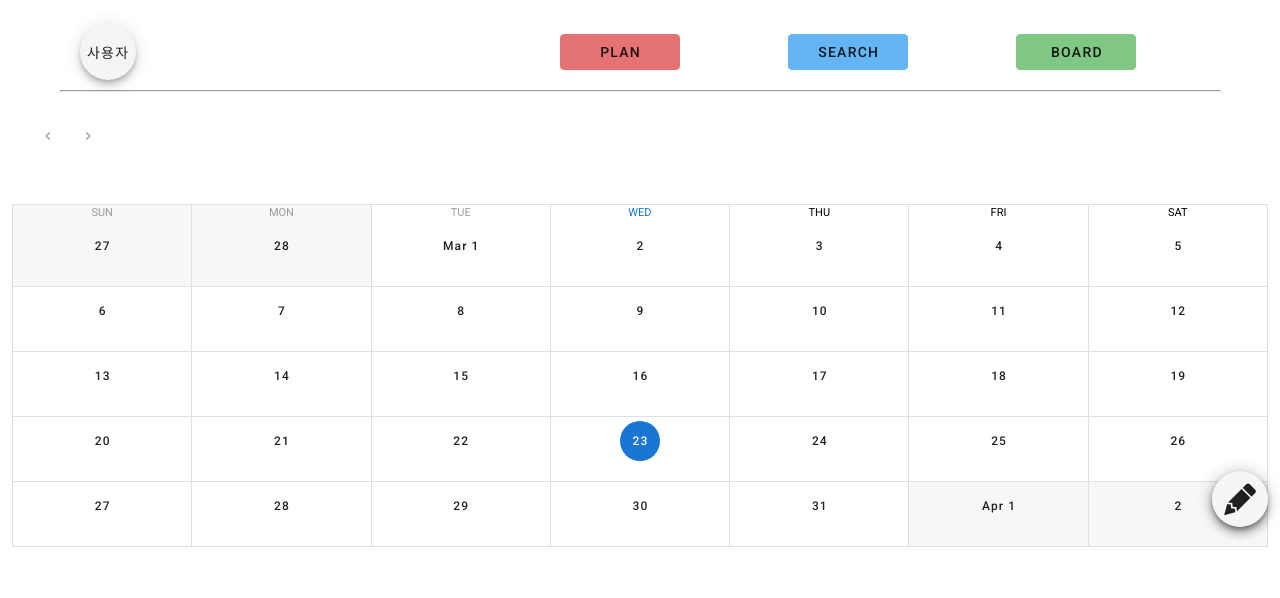
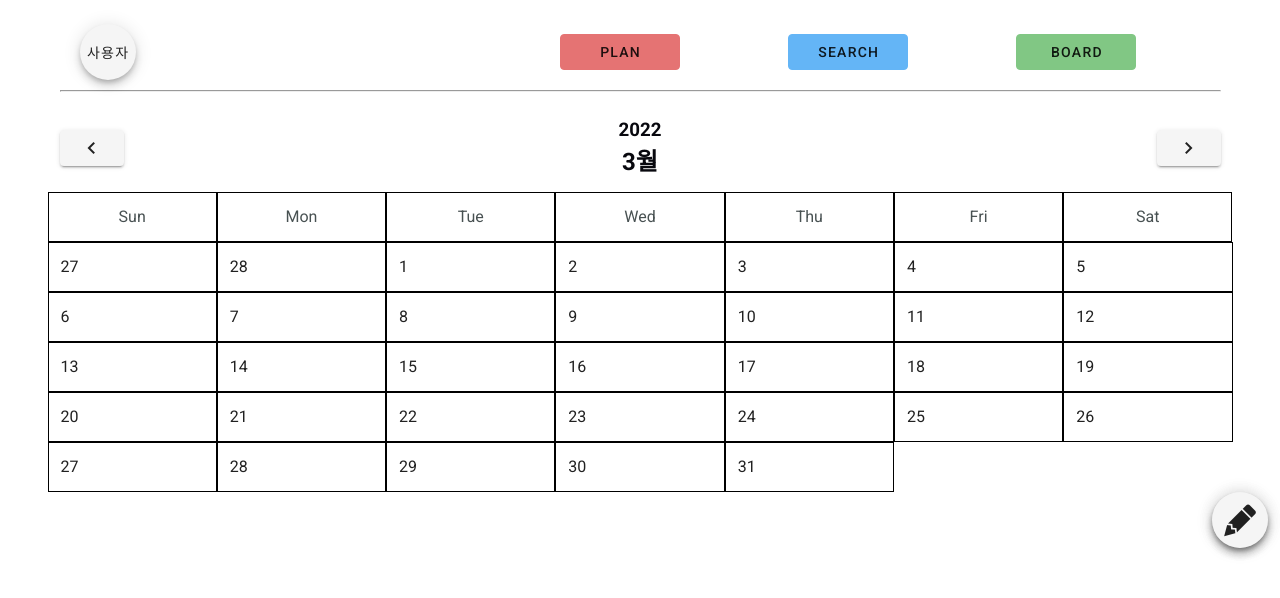
Before and after one commit to KHWeb19/PersonalProject, a Vue app in the folder AreumSin/frontend/: page /plan in a window 1280 px wide. Shown: the top 598 px of the page. Built offline with nearby package versions, Linux system fonts and the light colour scheme.

Commit message:
[신아름] [CAL-1] calendar ui

```diff
--- a/AreumSin/frontend/src/components/CalendarComponents.vue
+++ b/AreumSin/frontend/src/components/CalendarComponents.vue
@@ -1,31 +1,32 @@
 <template>
-  <v-row class="fill-height">
-    <v-col>
-      <v-sheet height="100"> <!-- 캘린더와 3월 사이 차이 -->
-        <v-toolbar flat="flat" align="center">
-          <v-btn fab="fab" text="text" small="small" color="grey darken=-2" @click="prev">
-            <v-icon small="small">
-              mdi-chevron-left
-            </v-icon>
-          </v-btn>
-          <v-toolbar-title v-if="$refs.calendar">
-            {{ $refs.calendar.title }} <!-- 해당 달-->
-          </v-toolbar-title>
-          <v-btn fab="fab" text="text" small="small" color="grey darken=-2" @click="next">
-            <v-icon small="small">
-              mdi-chevron-right
-            </v-icon>
-          </v-btn>
-        </v-toolbar>
+  <v-container>
+    <v-row>
+      <v-col align="start" align-self="center">
+        <v-btn @click="prev(month, year)">
+          <v-icon> mdi-chevron-left</v-icon>
+        </v-btn>
+      </v-col>
+      <v-col class="calendar-today" align="center">
+        <h3>{{ year }}</h3>
+        <h2>{{ month }}월</h2>
+      </v-col>
+      <v-col align="end" align-self="center">
+        <v-btn @click="next(month, year)">
+          <v-icon> mdi-chevron-right</v-icon>
+        </v-btn>
+      </v-col>
+    </v-row>
 
-      </v-sheet>
-      <v-sheet height="100%">
-        <v-calendar ref="calendar" v-model="focus" color="primary" :type="type">
-        </v-calendar>
+    <v-row class="calendar-title">
+     <v-col align="center" style="border: solid 1px black;" v-for="day in days" :key="day">{{day}}</v-col>
+    </v-row>
 
-      </v-sheet>
-    </v-col>
-  </v-row>
+    <v-row v-for="(date, idx) in dates" :key="idx" class="calendar-days">
+      <v-col class="calendar-days" style="border: solid 1px black;" v-for="(day, secondIdx) in lastMonthDay" :key="secondIdx">{{day}}</v-col>
+      <v-col class="calendar-days" style="border: solid 1px black;" v-for="(day, secondIdx) in date" :key="secondIdx">{{day}}</v-col>
+      <v-col class="calendar-days" style="border: solid 1px black;" v-for="(day, secondIdx) in nextMonthDay" :key="secondIdx">{{day}}</v-col>
+    </v-row>
+  </v-container>
 </template>
 
 <script>
@@ -33,26 +34,114 @@ export default {
   name: "CalendarComponents",
   data() {
     return{
-      focus: '',
-      type: 'month',
+      year: 0,
+      month: 0,
+      days: [
+          'Sun',
+          'Mon',
+          'Tue',
+          'Wed',
+          'Thu',
+          'Fri',
+          'Sat',
+      ],
+      dates: [],
+      currentYear: 0,
+      currentMonth: 0,
+      lastMonthDay: [],
+      nextMonthDay: []
     }
   },
+  created() {
+    const date = new Date();
+
+    this.year = date.getFullYear(); //연도(네 자릿수)를 반환
+    this.month = date.getMonth() +1; //월을 반환 (0 이상 11 이하)
+    this.calendarData(this.year, this.month);
+  },
   methods: {
-    viewDay ({ date }) {
-      this.focus = date
-      this.type = 'day'
+    prev(month, year) {
+      if(month !== 1){
+        this.month = month -1;
+      }else{
+        this.month = 12;
+        this.year = year -1;
+      }
+      this.calendarData(this.year, this.month-1)
     },
-    prev () {
-      this.$refs.calendar.prev()
+    next(month, year){
+      if(month !== 12){
+        this.month = month +1;
+      }else{
+        this.month = 1;
+        this.year = year +1;
+      }
+      this.calendarData(this.year, this.month+1)
     },
-    next () {
-      this.$refs.calendar.next()
+    calendarData(year, month) {
+      const [monthFirstDay, monthLastDate, lastMonthLastDate] = this.getFirstDayLastDate(year, month);
+      this.dates = this.getMonthOfDays(monthFirstDay, monthLastDate, lastMonthLastDate);
     },
+    getFirstDayLastDate(year, month) {
+      const firstDay = new Date(year, month - 1, 1).getDay(); // 저번달 마지막 요일 getDay (0~ 6) 일~ 토
+      const lastDate = new Date(year, month, 0).getDate(); // (1 ~ 31) 마지막 날
+      let lastYear = year;
+      let lastMonth = month - 1;
 
-  }
+      if (month === 1) {
+        lastMonth = 12;
+        lastYear -= 1;
+      }
+
+      const prevLastDate = new Date(lastYear, lastMonth, 0).getDate(); // 지난 달 마지막 날짜
+      return [firstDay, lastDate, prevLastDate]; // 1(월요일), 31, 28
+    },
+    getMonthOfDays(monthFirstDay, monthLastDate, prevMonthLastDate) {
+      let day = 1;
+      let prevDay = (prevMonthLastDate - monthFirstDay) + 1; // 28
+      const dates = [];
+      let lastMonthDay = [];
+      let weekOfDays = [];
+      let nextMonthDay = [];
+      while (day <= monthLastDate) { /// day <= 31
+        if (day === 1) {
+          // 1일이 어느 요일인지에 따라 테이블에 그리기 위한 지난 셀의 날짜들을 구할 필요가 있다.
+          for (let j = 0; j < monthFirstDay; j += 1) { // 여기서 저번달 보여줌. 2일정도
+            lastMonthDay.push(prevDay);
+            prevDay += 1;
+          }
+          this.lastMonthDay = lastMonthDay;
+        }
+        weekOfDays.push(day);
+
+        day += 1;
+      }
+      const len = weekOfDays.length + lastMonthDay.length;
+      if (len % 7 !== 0) {
+        //let num = len % 7;
+        //let res = ((num+1)*7) - len;
+        //alert(num)
+        //nextMonthDay.push(res);
+      }
+      this.nextMonthDay = nextMonthDay;
+      if (weekOfDays.length > 0) dates.push(weekOfDays); // 남은 날짜 추가
+      return dates;
+    },
+  },
 }
 </script>
 
 <style scoped>
-
+.calendar-today{
+  color: #08080e;
+}
+.calendar-title{
+  place-items: center;
+  color: #485152;
+}
+.calendar-days{
+  display: grid;
+  grid-template-columns: repeat(7, 1fr);
+  cursor: pointer;
+}
 </style>
```
Also changed, not shown: 1 other file (tests, documents, lock files or other folders).
